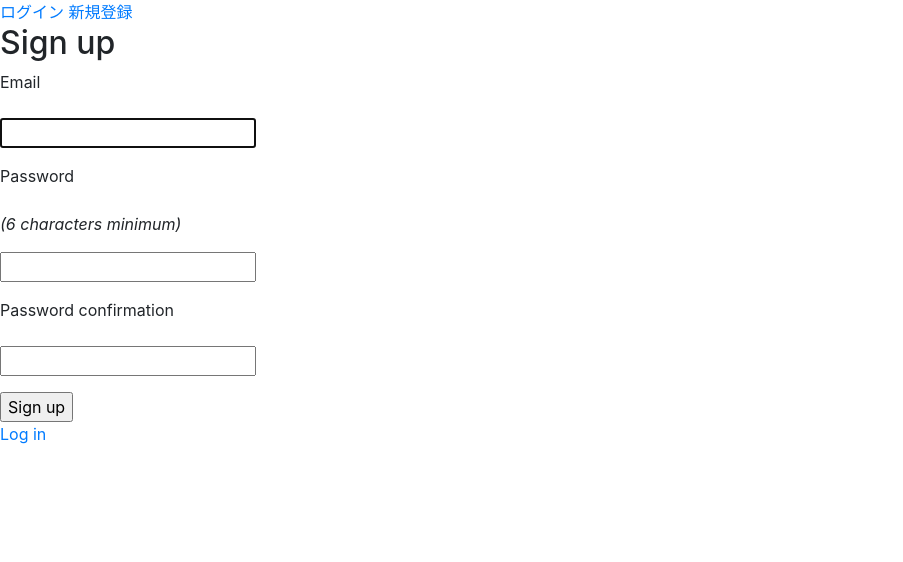
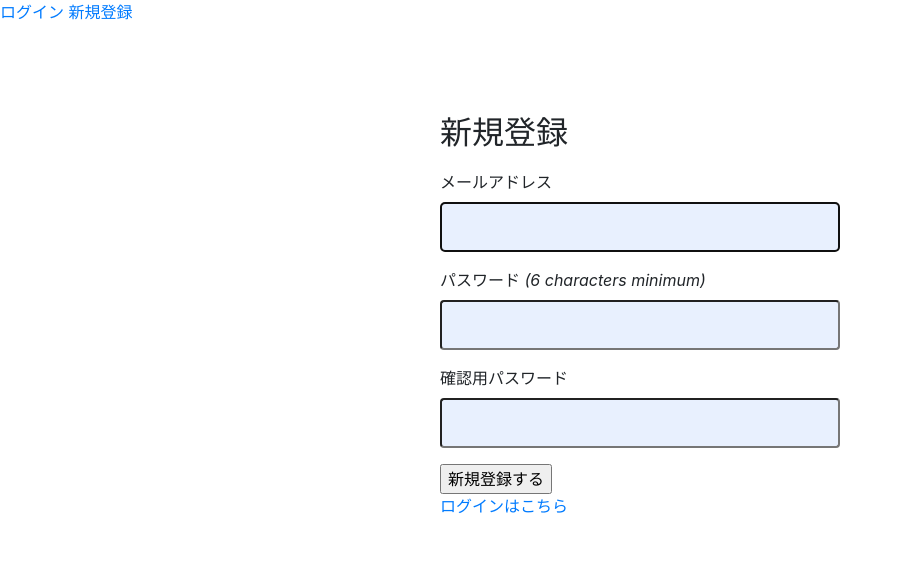
Before and after one commit to T-Tsujii/gyakuten_clone_group11, a Rails app: the page made by app/views/devise/registrations/new.html.erb in a window 1280 px wide. Shown: the top 562 px of the page, without its empty margins (0-903 px from the left). Run offline with Rails 7, Linux system fonts and the light colour scheme; style sheets or scripts are compiled from the project's sources; some libraries are stand-ins or nearby versions.

Commit message:
8_task_kazuki

```diff
--- /dev/null
+++ b/app/assets/stylesheets/login_form_style.scss
@@ -0,0 +1,22 @@
+@import "bootstrap/scss/bootstrap";
+
+.login_form_style{
+  width:400px;
+  padding:70px 0 45px 0;
+    h2{
+      padding: 20px 0 10px 0;
+    }
+  }
+
+.field {
+  margin-bottom: 1rem;
+  input{
+    background-color: #E8F0FE;
+    height: 50px;
+    font-size: 17px;
+    width: 100%;
+    padding: 0.375rem 0.75rem;
+    border-radius: 0.25rem;
+    color: #CED4DA;
+  }
+}
--- /dev/null
+++ b/app/views/devise/mailer/confirmation_instructions.html.erb
@@ -0,0 +1,5 @@
+<p>Welcome <%= @email %>!</p>
+
+<p>You can confirm your account email through the link below:</p>
+
+<p><%= link_to 'Confirm my account', confirmation_url(@resource, confirmation_token: @token) %></p>
--- /dev/null
+++ b/app/views/devise/mailer/password_change.html.erb
@@ -0,0 +1,3 @@
+<p>Hello <%= @resource.email %>!</p>
+
+<p>We're contacting you to notify you that your password has been changed.</p>
--- /dev/null
+++ b/app/views/devise/registrations/new.html.erb
@@ -0,0 +1,29 @@
+<h2>新規登録</h2>
+
+<%= form_for(resource, as: resource_name, url: registration_path(resource_name)) do |f| %>
+  <%= render "devise/shared/error_messages", resource: resource %>
+
+  <div class="field">
+    <%= f.label :email %><br />
+    <%= f.email_field :email, autofocus: true, autocomplete: "email" %>
+  </div>
+
+  <div class="field">
+    <%= f.label :password %>
+    <% if @minimum_password_length %>
+    <em>(<%= @minimum_password_length %> characters minimum)</em>
+    <% end %><br />
+    <%= f.password_field :password, autocomplete: "new-password" %>
+  </div>
+
+  <div class="field">
+    <%= f.label :password_confirmation %><br />
+    <%= f.password_field :password_confirmation, autocomplete: "new-password" %>
+  </div>
+
+  <div class="actions">
+    <%= f.submit "新規登録する" %>
+  </div>
+<% end %>
+
+<%= render "devise/shared/links" %>
--- /dev/null
+++ b/app/views/devise/shared/_links.html.erb
@@ -0,0 +1,25 @@
+<%- if controller_name != 'sessions' %>
+  <%= link_to "ログインはこちら", new_session_path(resource_name) %><br />
+<% end %>
+
+<%- if devise_mapping.registerable? && controller_name != 'registrations' %>
+  <%= link_to "新規登録はこちら", new_registration_path(resource_name) %><br />
+<% end %>
+
+<%- if devise_mapping.recoverable? && controller_name != 'passwords' && controller_name != 'registrations' %>
+  <%= link_to "パスワードをお忘れですか？", new_password_path(resource_name) %><br />
+<% end %>
+
+<%- if devise_mapping.confirmable? && controller_name != 'confirmations' %>
+  <%= link_to "Didn't receive confirmation instructions?", new_confirmation_path(resource_name) %><br />
+<% end %>
+
+<%- if devise_mapping.lockable? && resource_class.unlock_strategy_enabled?(:email) && controller_name != 'unlocks' %>
+  <%= link_to "Didn't receive unlock instructions?", new_unlock_path(resource_name) %><br />
+<% end %>
+
+<%- if devise_mapping.omniauthable? %>
+  <%- resource_class.omniauth_providers.each do |provider| %>
+    <%= link_to "Sign in with #{OmniAuth::Utils.camelize(provider)}", omniauth_authorize_path(resource_name, provider) %><br />
+  <% end %>
+<% end %>
--- a/app/views/layouts/application.html.erb
+++ b/app/views/layouts/application.html.erb
@@ -6,6 +6,7 @@
     <%= csp_meta_tag %>
 
     <%= stylesheet_link_tag 'application', media: 'all', 'data-turbolinks-track': 'reload' %>
+    <%= stylesheet_link_tag 'login_form_style', media: 'all', 'data-turbolinks-track': 'reload' %>
     <%= javascript_pack_tag 'application', 'data-turbolinks-track': 'reload' %>
   </head>
 
@@ -16,6 +17,8 @@
       <%= link_to "ログイン", new_user_session_path %>
       <%= link_to "新規登録", new_user_registration_path %>
     <% end %>
+  <div class="container login_form_style">
     <%= yield %>
+    </div>
   </body>
 </html>
--- /dev/null
+++ b/config/locales/devise.views.ja.yml
@@ -0,0 +1,67 @@
+ja:
+  activerecord:
+    attributes:
+      user:
+        current_password: "現在のパスワード"
+        email: "メールアドレス"
+        password: "パスワード"
+        password_confirmation: "確認用パスワード"
+        remember_me: "次回から自動的にログイン"
+    models:
+      user: "ユーザ"
+  devise:
+    confirmations:
+      new:
+        resend_confirmation_instructions: "アカウント確認メール再送"
+    mailer:
+      confirmation_instructions:
+        action: "アカウント確認"
+        greeting: "ようこそ、%{recipient}さん!"
+        instruction: "次のリンクでメールアドレスの確認が完了します:"
+      reset_password_instructions:
+        action: "パスワード変更"
+        greeting: "こんにちは、%{recipient}さん!"
+        instruction: "誰かがパスワードの再設定を希望しました。次のリンクでパスワードの再設定が出来ます。"
+        instruction_2: "あなたが希望したのではないのなら、このメールは無視してください。"
+        instruction_3: "上のリンクにアクセスして新しいパスワードを設定するまで、パスワードは変更されません。"
+      unlock_instructions:
+        action: "アカウントのロック解除"
+        greeting: "こんにちは、%{recipient}さん!"
+        instruction: "アカウントのロックを解除するには下のリンクをクリックしてください。"
+        message: "ログイン失敗が繰り返されたため、アカウントはロックされています。"
+    passwords:
+      edit:
+        change_my_password: "パスワードを変更する"
+        change_your_password: "パスワードを変更"
+        confirm_new_password: "確認用新しいパスワード"
+        new_password: "新しいパスワード"
+      new:
+        forgot_your_password: "パスワードを忘れましたか?"
+        send_me_reset_password_instructions: "パスワードの再設定方法を送信する"
+    registrations:
+      edit:
+        are_you_sure: "本当に良いですか?"
+        cancel_my_account: "アカウント削除"
+        currently_waiting_confirmation_for_email: "%{email} の確認待ち"
+        leave_blank_if_you_don_t_want_to_change_it: "空欄のままなら変更しません"
+        title: "%{resource}編集"
+        unhappy: "気に入りません"
+        update: "更新"
+        we_need_your_current_password_to_confirm_your_changes: "変更を反映するには現在のパスワードを入力してください"
+      new:
+        sign_up: "アカウント登録"
+    sessions:
+      new:
+        sign_in: "ログインする"
+    shared:
+      links:
+        back: "戻る"
+        didn_t_receive_confirmation_instructions: "アカウント確認のメールを受け取っていませんか?"
+        didn_t_receive_unlock_instructions: "アカウントの凍結解除方法のメールを受け取っていませんか?"
+        forgot_your_password: "パスワードを忘れましたか?"
+        sign_in: "ログイン"
+        sign_in_with_provider: "%{provider}でログイン"
+        sign_up: "アカウント登録"
+    unlocks:
+      new:
+        resend_unlock_instructions: "アカウントの凍結解除方法を再送する"
```
Also changed, not shown: app/views/devise/confirmations/new.html.erb (added, +16 -0 lines), app/views/devise/mailer/email_changed.html.erb (added, +7 -0 lines), app/views/devise/mailer/reset_password_instructions.html.erb (added, +8 -0 lines), app/views/devise/mailer/unlock_instructions.html.erb (added, +7 -0 lines), app/views/devise/passwords/edit.html.erb (added, +25 -0 lines), app/views/devise/passwords/new.html.erb (added, +16 -0 lines), app/views/devise/registrations/edit.html.erb (added, +43 -0 lines), app/views/devise/sessions/new.html.erb (added, +26 -0 lines), app/views/devise/shared/_error_messages.html.erb (added, +15 -0 lines), app/views/devise/unlocks/new.html.erb (added, +16 -0 lines), Gemfile, Gemfile.lock.
